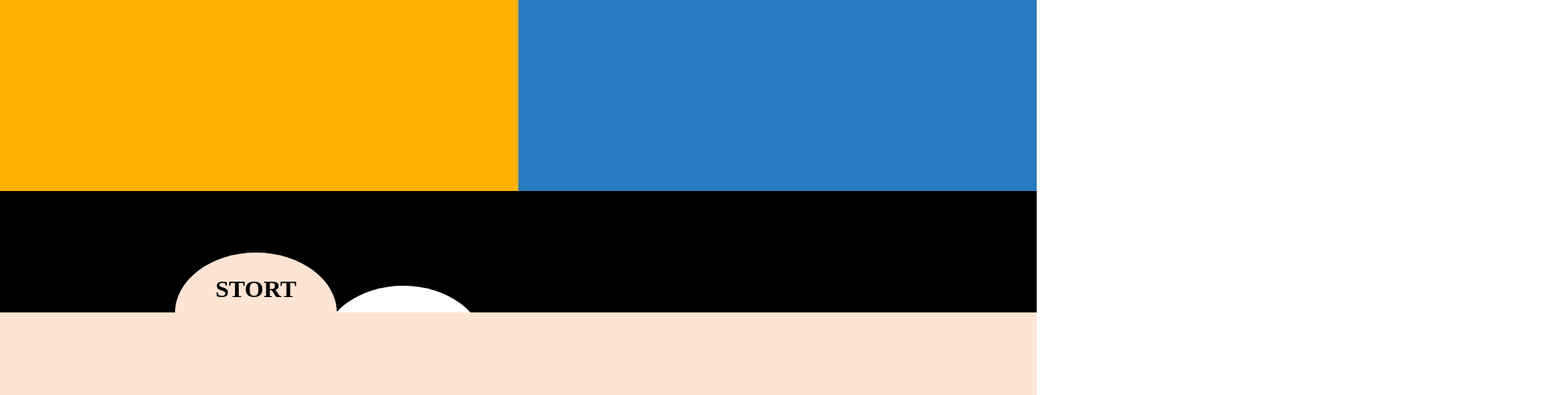
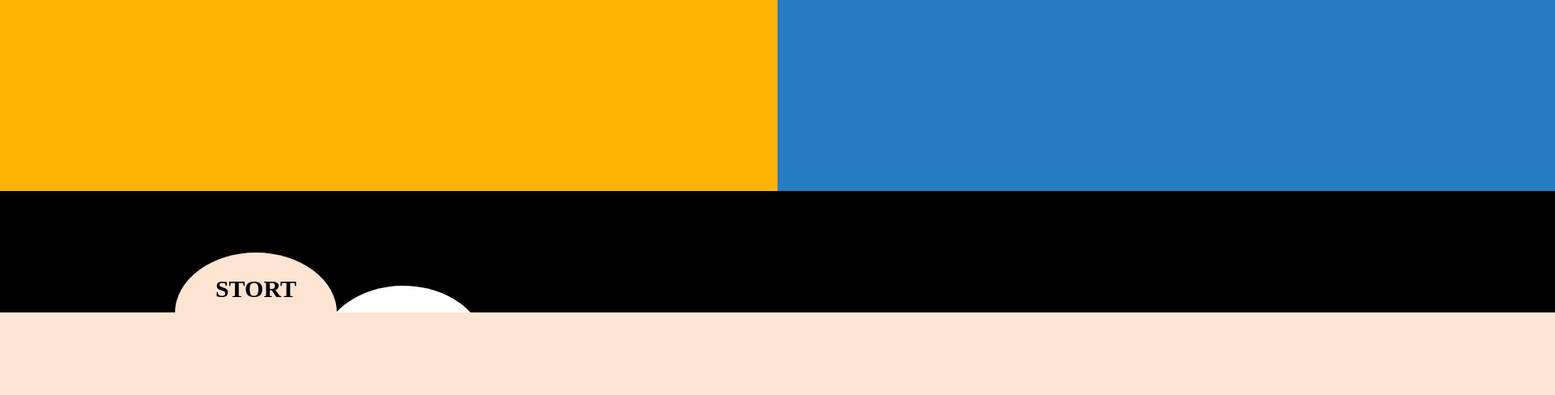
Before and after one commit to arin222/mine, a plain HTML site: page index.html in a window 1280 px wide. Shown: the part 2164-2652 px from the top of the page at 81% size, 1920 px wide, since content can reach past the window. Drawn offline with nearby package versions, Linux system fonts and the light colour scheme; a web font is replaced by a local one.

Commit message:
Add files via upload

```diff
--- a/css/colorize.css
+++ b/css/colorize.css
@@ -48,7 +48,8 @@ body {
     font-family: 'Pretendard-Regular';
     line-height: 1.3;
     color: #000;
-
+min-width: 1920px;
+/* 모바일 상에서 얼마만큼 보여줄 것인지  */
 }
 
 /*** ➰.header ***/
--- a/index.html
+++ b/index.html
@@ -4,7 +4,8 @@
 <head>
     <meta charset="UTF-8">
     <meta http-equiv="X-UA-Compatible" content="IE=edge">
-    <meta name="viewport" content="width=device-width, initial-scale=1.0">
+    <!-- <meta name="viewport" content="width=device-width, initial-scale=1.0"> -->
+    <!-- 모바일에 보여줄 경우 주석처리 -->
     <title>컬러라이즈</title>
     <link rel="stylesheet" href="https://cdnjs.cloudflare.com/ajax/libs/animate.css/4.1.1/animate.min.css" />
     <link href="css/colorize.css" rel="stylesheet" />
```
